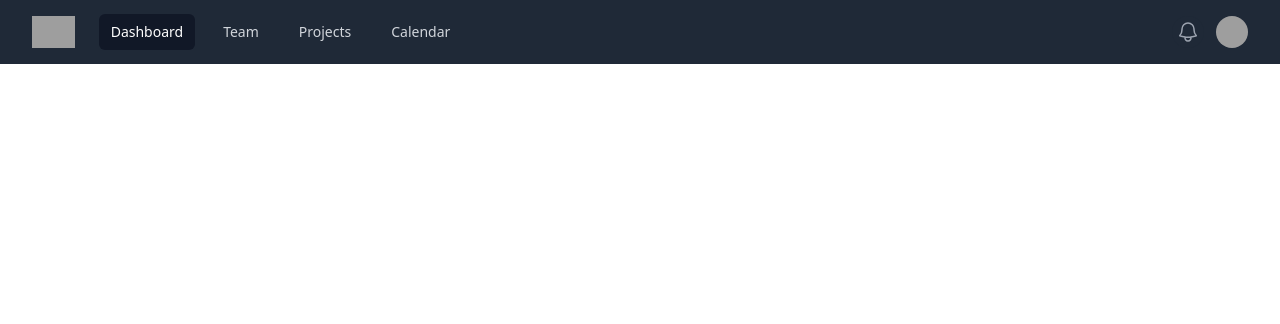
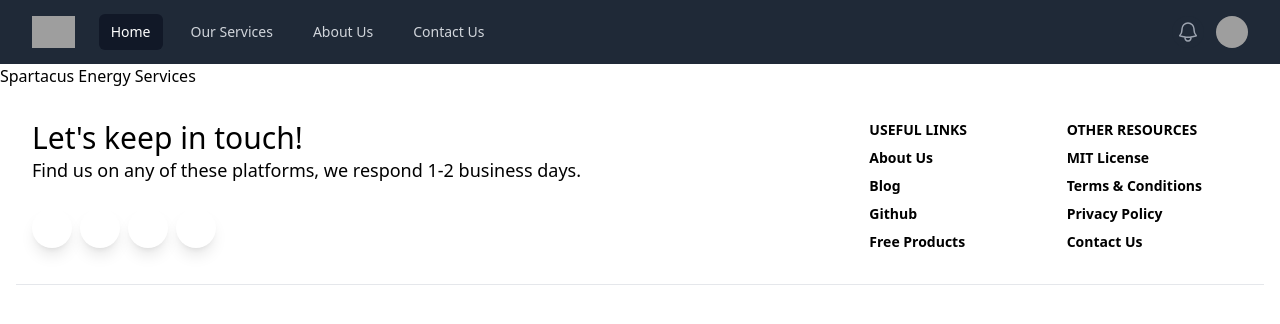
Before and after one commit to michaelproscia/SpartacusEnergyServices, a React (Vite) app: page / in a window 1280 px wide. Shown: the top 324 px of the page. Built offline with nearby package versions, Linux system fonts and the light colour scheme; grey boxes are pictures that could not be loaded.

Commit message:
Added footer

```diff
--- a/src/App.jsx
+++ b/src/App.jsx
@@ -1,9 +1,13 @@
 import Header from "./components/Header";
+import Home from "./pages/Home";
+import Footer from "./components/Footer";
 
 function App() {
   return (
     <div>
       <Header />
+      <Home />
+      <Footer />
     </div>
   );
 }
--- /dev/null
+++ b/src/components/Footer.jsx
@@ -0,0 +1,128 @@
+function Footer() {
+  return (
+    <footer className="relative bg-blueGray-200 pt-8 pb-6">
+      <div className="container mx-auto px-4">
+        <div className="flex flex-wrap text-left lg:text-left">
+          <div className="w-full lg:w-6/12 px-4">
+            <h4 className="text-3xl fonat-semibold text-blueGray-700">
+              Let's keep in touch!
+            </h4>
+            <h5 className="text-lg mt-0 mb-2 text-blueGray-600">
+              Find us on any of these platforms, we respond 1-2 business days.
+            </h5>
+            <div className="mt-6 lg:mb-0 mb-6">
+              <button
+                className="bg-white text-lightBlue-400 shadow-lg font-normal h-10 w-10 items-center justify-center align-center rounded-full outline-none focus:outline-none mr-2"
+                type="button"
+              >
+                <i className="fab fa-twitter"></i>
+              </button>
+              <button
+                className="bg-white text-lightBlue-600 shadow-lg font-normal h-10 w-10 items-center justify-center align-center rounded-full outline-none focus:outline-none mr-2"
+                type="button"
+              >
+                <i className="fab fa-facebook-square"></i>
+              </button>
+              <button
+                className="bg-white text-pink-400 shadow-lg font-normal h-10 w-10 items-center justify-center align-center rounded-full outline-none focus:outline-none mr-2"
+                type="button"
+              >
+                <i className="fab fa-dribbble"></i>
+              </button>
+              <button
+                className="bg-white text-blueGray-800 shadow-lg font-normal h-10 w-10 items-center justify-center align-center rounded-full outline-none focus:outline-none mr-2"
+                type="button"
+              >
+                <i className="fab fa-github"></i>
+              </button>
+            </div>
+          </div>
+          <div className="w-full lg:w-6/12 px-4">
+            <div className="flex flex-wrap items-top mb-6">
+              <div className="w-full lg:w-4/12 px-4 ml-auto">
+                <span className="block uppercase text-blueGray-500 text-sm font-semibold mb-2">
+                  Useful Links
+                </span>
+                <ul className="list-unstyled">
+                  <li>
+                    <a
+                      className="text-blueGray-600 hover:text-blueGray-800 font-semibold block pb-2 text-sm"
+                      href="https://www.creative-tim.com/presentation?ref=njs-profile"
+                    >
+                      About Us
+                    </a>
+                  </li>
+                  <li>
+                    <a
+                      className="text-blueGray-600 hover:text-blueGray-800 font-semibold block pb-2 text-sm"
+                      href="https://blog.creative-tim.com?ref=njs-profile"
+                    >
+                      Blog
+                    </a>
+                  </li>
+                  <li>
+                    <a
+                      className="text-blueGray-600 hover:text-blueGray-800 font-semibold block pb-2 text-sm"
+                      href="https://www.github.com/creativetimofficial?ref=njs-profile"
+                    >
+                      Github
+                    </a>
+                  </li>
+                  <li>
+                    <a
+                      className="text-blueGray-600 hover:text-blueGray-800 font-semibold block pb-2 text-sm"
+                      href="https://www.creative-tim.com/bootstrap-themes/free?ref=njs-profile"
+                    >
+                      Free Products
+                    </a>
+                  </li>
+                </ul>
+              </div>
+              <div className="w-full lg:w-4/12 px-4">
+                <span className="block uppercase text-blueGray-500 text-sm font-semibold mb-2">
+                  Other Resources
+                </span>
+                <ul className="list-unstyled">
+                  <li>
+                    <a
+                      className="text-blueGray-600 hover:text-blueGray-800 font-semibold block pb-2 text-sm"
+                      href="https://github.com/creativetimofficial/notus-js/blob/main/LICENSE.md?ref=njs-profile"
+                    >
+                      MIT License
+                    </a>
+                  </li>
+                  <li>
+                    <a
+                      className="text-blueGray-600 hover:text-blueGray-800 font-semibold block pb-2 text-sm"
+                      href="https://creative-tim.com/terms?ref=njs-profile"
+                    >
+                      Terms &amp; Conditions
+                    </a>
+                  </li>
+                  <li>
+                    <a
+                      className="text-blueGray-600 hover:text-blueGray-800 font-semibold block pb-2 text-sm"
+                      href="https://creative-tim.com/privacy?ref=njs-profile"
+                    >
+                      Privacy Policy
+                    </a>
+                  </li>
+                  <li>
+                    <a
+                      className="text-blueGray-600 hover:text-blueGray-800 font-semibold block pb-2 text-sm"
+                      href="https://creative-tim.com/contact-us?ref=njs-profile"
+                    >
+                      Contact Us
+                    </a>
+                  </li>
+                </ul>
+              </div>
+            </div>
+          </div>
+        </div>
+        <hr classNameName="my-6 border-blueGray-300" />
+      </div>
+    </footer>
+  );
+}
+export default Footer;
--- a/src/components/Header.jsx
+++ b/src/components/Header.jsx
@@ -4,10 +4,10 @@
 import { Bars3Icon, BellIcon, XMarkIcon } from "@heroicons/react/24/outline";
 
 const navigation = [
-  { name: "Dashboard", href: "#", current: true },
-  { name: "Team", href: "#", current: false },
-  { name: "Projects", href: "#", current: false },
-  { name: "Calendar", href: "#", current: false },
+  { name: "Home", href: "#", current: true },
+  { name: "Our Services", href: "#", current: false },
+  { name: "About Us", href: "#", current: false },
+  { name: "Contact Us", href: "#", current: false },
 ];
 
 function classNames(...classes) {
--- /dev/null
+++ b/src/pages/Home.jsx
@@ -0,0 +1,4 @@
+function Home() {
+  return <div>Spartacus Energy Services</div>;
+}
+export default Home;
```
